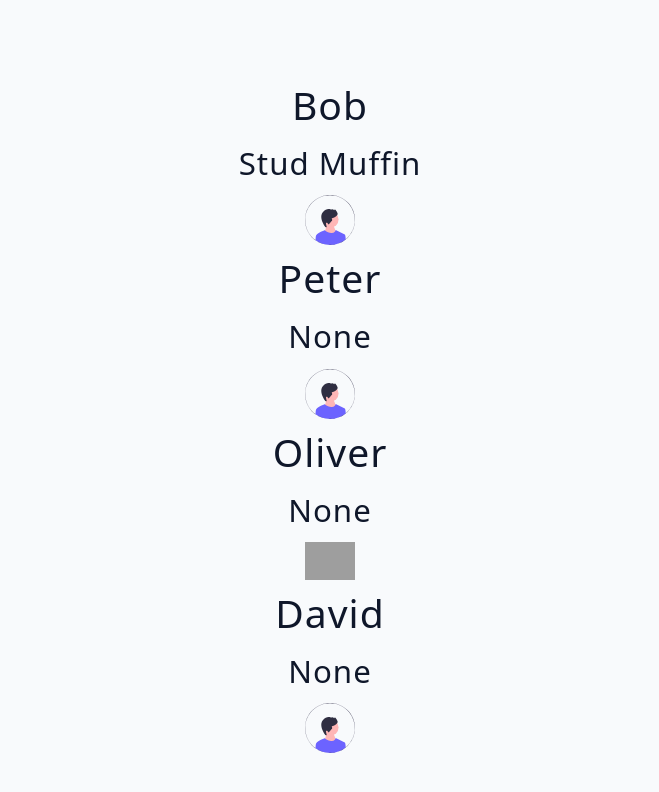
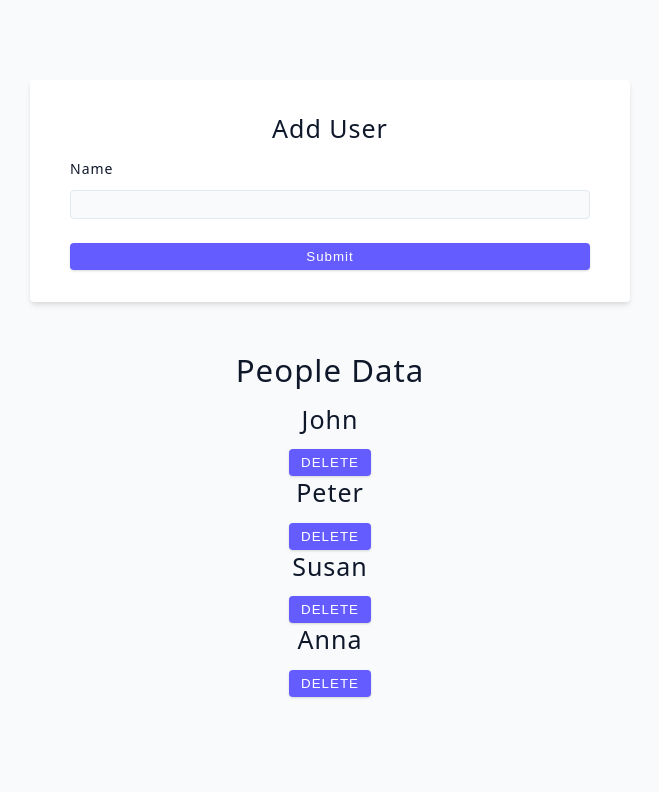
Before and after one commit to Erickthamara/AdvancedReact, a React (Vite) app: page / in a window 1280 px wide. Shown: the top 792 px of the page, without its empty margins (310-969 px from the left). Built offline with nearby package versions, Linux system fonts and the light colour scheme; grey boxes are pictures that could not be loaded.

Commit message:
Practices adding control inputs by adding names and deleting them.

```diff
--- a/src/App.jsx
+++ b/src/App.jsx
@@ -1,9 +1,9 @@
-import List from "./tutorial/05-leverage-javascript/starter/list";
+import UserChallenge from "./tutorial/06-forms/starter/02-user-challenge";
 
 function App() {
   return (
     <div className="container">
-      <List />
+      <UserChallenge />
     </div>
   );
 }
--- a/src/tutorial/06-forms/starter/02-user-challenge.jsx
+++ b/src/tutorial/06-forms/starter/02-user-challenge.jsx
@@ -1,20 +1,65 @@
+import { useState } from "react";
+import { data } from "../../../data";
+import { useEffect } from "react";
+
 const UserChallenge = () => {
+  const [newname, setNewName] = useState("");
+  const [people, setPeople] = useState(data);
+  const handleNameChange = (e) => {
+    setNewName(e.target.value);
+  };
+
+  const handleSubmit = (e) => {
+    e.preventDefault();
+    if (!newname) {
+      alert("Enter a value");
+      return;
+    }
+    const fakeId = Date.now();
+    const newList = [...people, { id: fakeId, name: newname }];
+    setPeople(newList);
+    setNewName("");
+  };
+  const deleteName = (id) => {
+    const deletedList = people.filter((person) => person.id !== id);
+    setPeople(deletedList);
+  };
+
   return (
     <div>
-      <form className='form'>
+      <form className="form" onSubmit={handleSubmit}>
         <h4>Add User</h4>
-        <div className='form-row'>
-          <label htmlFor='name' className='form-label'>
+        <div className="form-row">
+          <label htmlFor="name" className="form-label">
             name
           </label>
-          <input type='text' className='form-input' id='name' />
+          <input
+            type="text"
+            className="form-input"
+            id="name"
+            value={newname}
+            onChange={handleNameChange}
+          />
         </div>
 
-        <button type='submit' className='btn btn-block'>
+        <button type="submit" className="btn btn-block" onSubmit={handleSubmit}>
           submit
         </button>
       </form>
-      {/* render users below */}
+      <h3>People Data</h3>
+
+      {people.map((person) => {
+        const personName = person.name;
+        console.log("I work");
+        return (
+          <div key={person.id}>
+            <h4>{personName}</h4>
+            <button className="btn" onClick={() => deleteName(person.id)}>
+              DELETE
+            </button>
+          </div>
+        );
+      })}
     </div>
   );
 };
```
Also changed, not shown: src/tutorial/06-forms/starter/01-controlled-inputs.jsx (+50 -1 lines).
